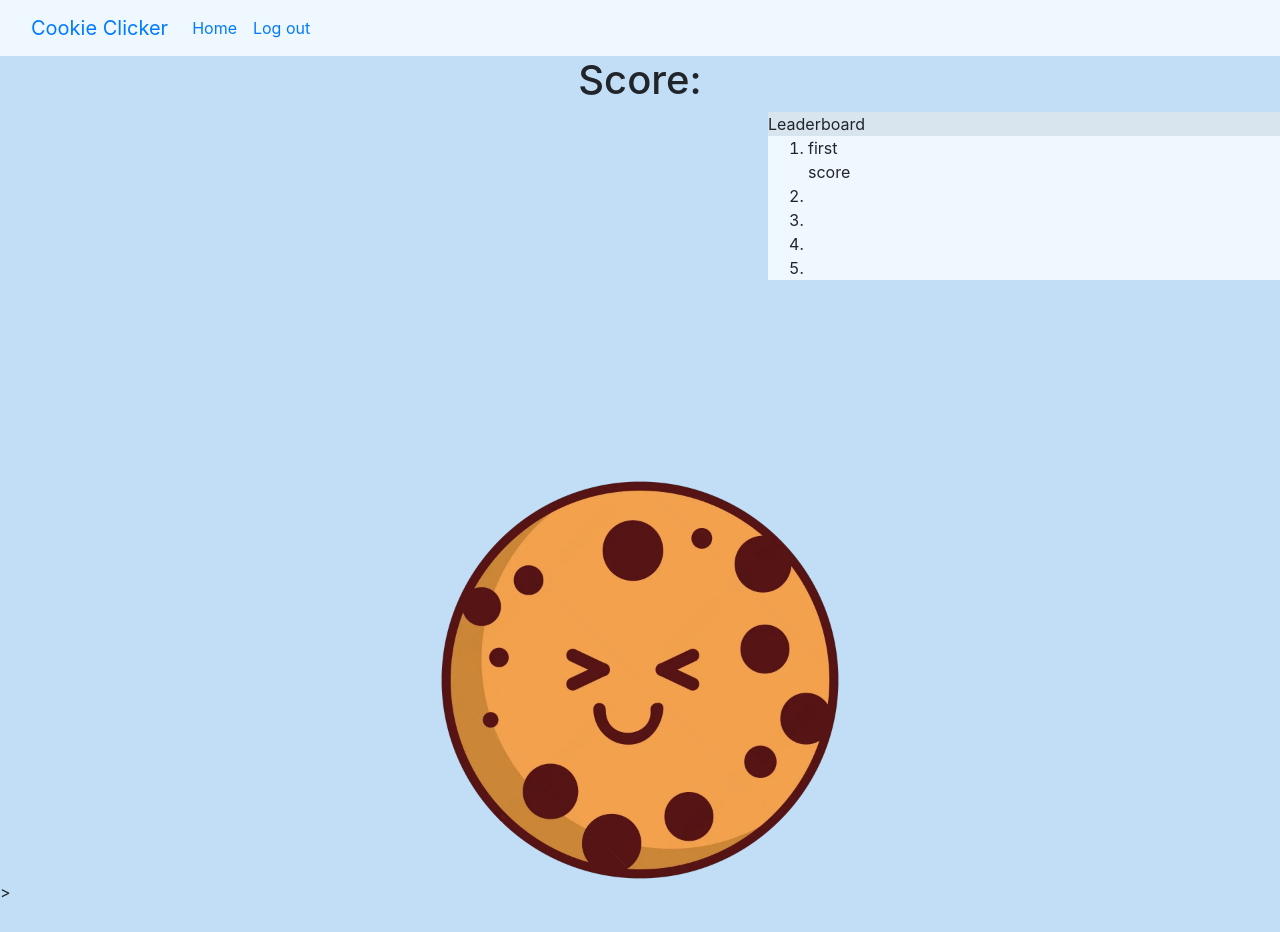
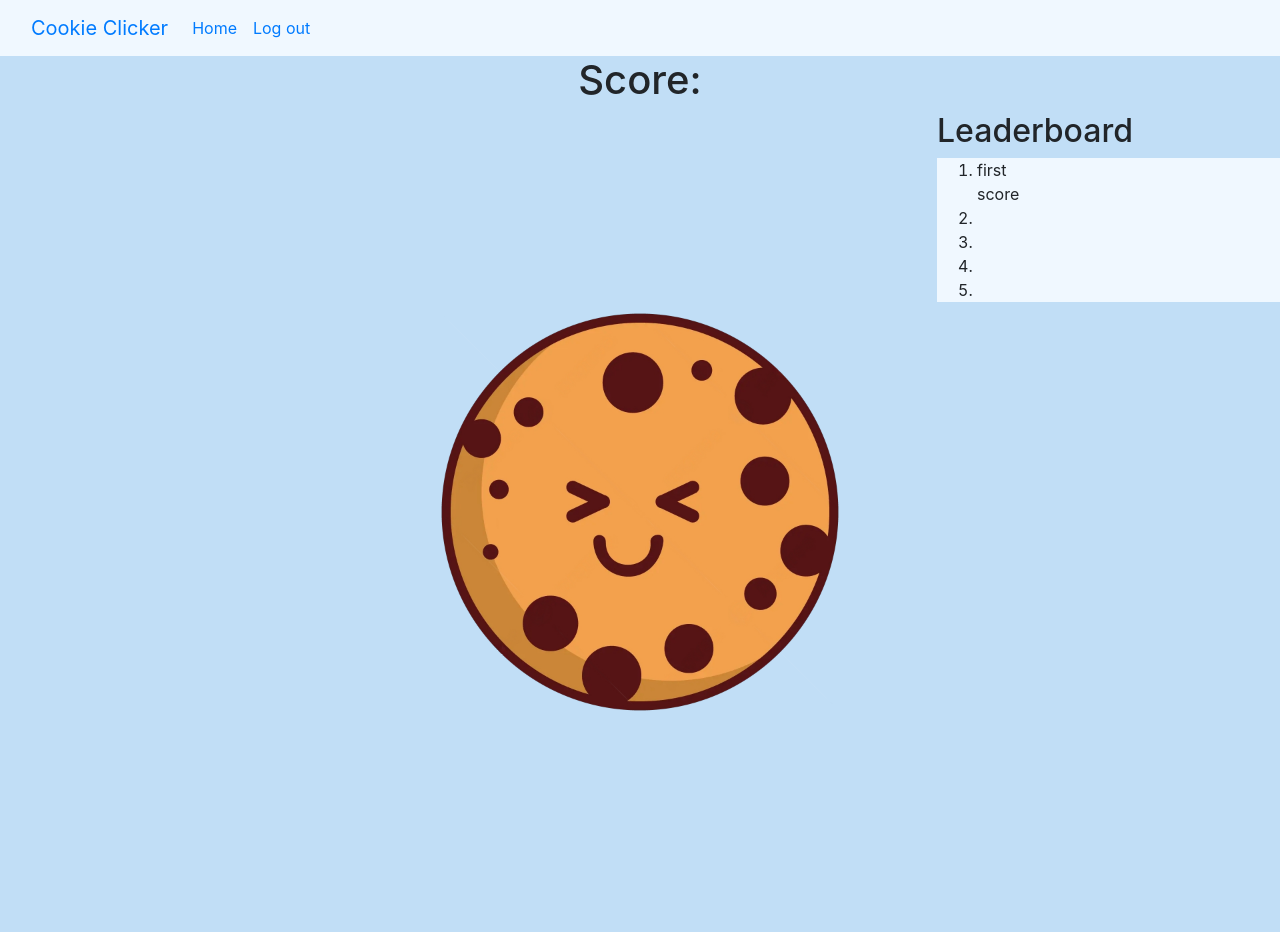
Before and after one commit to LabbyMaple/labbymaple.github.io, a website with bundled scripts: page cookieClicker/cookieclicker.html in a window 1280 px wide. Before the commit the page ends 904 px from the top, so only its background shows below. Built offline with nearby package versions, Linux system fonts and the light colour scheme; no server answers.

Commit message:
I wanna see you OUT THAT DOOR baby BYBYBY

```diff
--- a/cookieClicker/cookieclicker.css
+++ b/cookieClicker/cookieclicker.css
@@ -7,3 +7,17 @@
   h1{
     text-align: center;
   }
+  .wrapper {
+    display: grid;
+    grid-template-columns: repeat(4, 1fr);
+    gap: 10px;
+    grid-auto-rows: minmax(100px, auto);
+  }
+.one {
+  grid-column: 2/4;
+  grid-row: 1;
+}
+.two {
+  grid-column: 2/5;
+  grid-row: 1/4;
+}
--- a/cookieClicker/cookieclicker.html
+++ b/cookieClicker/cookieclicker.html
@@ -31,7 +31,11 @@
       </nav>
       <h1>Score: <span id="score"></span></h1>
 
-      <div style="margin-left: 60%;background-color:rgb(216, 228, 238)">Leaderboard</div>
+      <div class="wrapper">
+        <div class="two">
+          <!-- <div style="margin-left: 60%;background-color:rgb(216, 228, 238)">Leaderboard</div> -->
+          <div style="padding-left: 100px;">
+            <h2 style="margin-left: 60%">Leaderboard</h3>
           <ol style="background-color: aliceblue;margin-left: 60%" id="Leaderboard">
             <li style=""> <div id="first_name">first</div><div id="first_score">score</div></li>
           <li style="padding: 10;"> <div id="second_name"></div><div id="second_score"></div></li>
@@ -39,9 +43,15 @@
           <li style=""> <div id="fourth_name"></div><div id="fourth_score"></div></li>
           <li style=""> <div id="fifth_name"></div><div id="fifth_score"></div></li>
           </ol>
+          </div>
 
+        </div>
 
-        <img src="cookie.png" id="cookie" height="400px" width="400px" class="cookie">>
+        <div class="one">
+          <img src="cookie.png" id="cookie" height="400px" width="400px" class="cookie">
+        </div>
+      </div>
+
 
 
 
--- a/cookieClicker/cookieclicker.js
+++ b/cookieClicker/cookieclicker.js
@@ -89,13 +89,24 @@ scoreboard.innerHTML += `<li>Item 100</li>`
 async function getScoreboard(){
   scoreboard.innerHTML = ""
   const querySnapshot = await getDocs(collection(db, "scores"));
-  querySnapshot.forEach((doc) => {
-  // doc.data() is never undefined for query doc snapshots
-  console.log(doc.id, " => ", doc.data()["score"]);
-  scoreboard.innerHTML += `<li style=""> <div id="first_name">${doc.id.split('@')[0]}</div><div id="first_score">${doc.data()["score"]}</div></li>`
+  var sortedScores = []
+  querySnapshot.forEach((item) => {
+  sortedScores.push({name: item.id, score: item.data()["score"]})
+  // console.log(doc.id, " => ", doc.data()["score"]);
 });
-  const snapshot = await collection(db, "scores")
-  console.log(snapshot)
+
+
+
+sortedScores.sort((a,b) => b.score - a.score)
+
+console.log(sortedScores)
+
+
+for (let index = 0; index < sortedScores.length; index++) {
+  scoreboard.innerHTML += `<li style=""> <div id="first_name">${sortedScores[index].name.split('@')[0]}</div><div id="first_score">${sortedScores[index].score}</div></li>`
+
+}
+
 }
 
 await getScoreboard()
```
Also changed, not shown: cookieClicker/signup.html (+1 -1 lines). Lines whose indentation alone changed are shown as unchanged.
